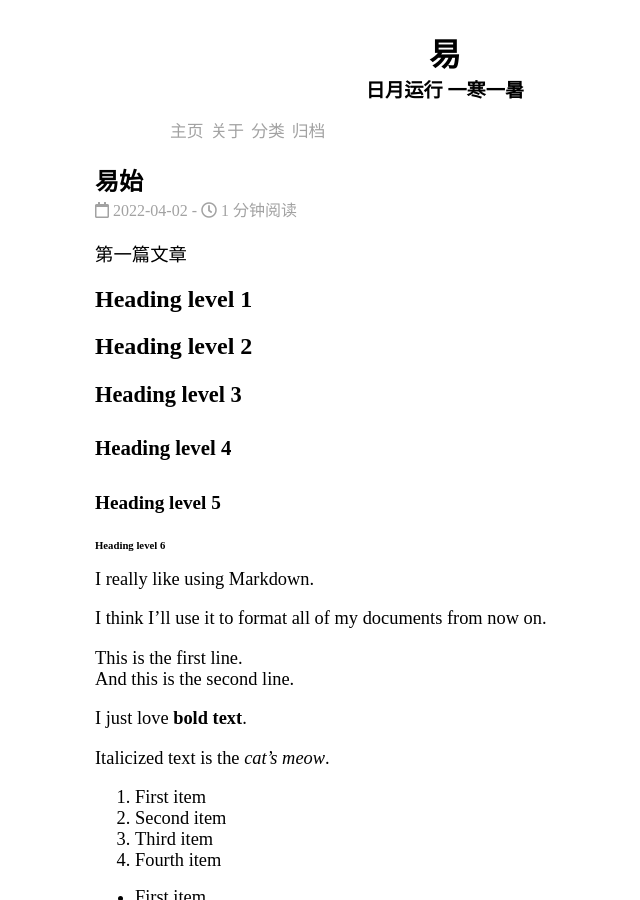
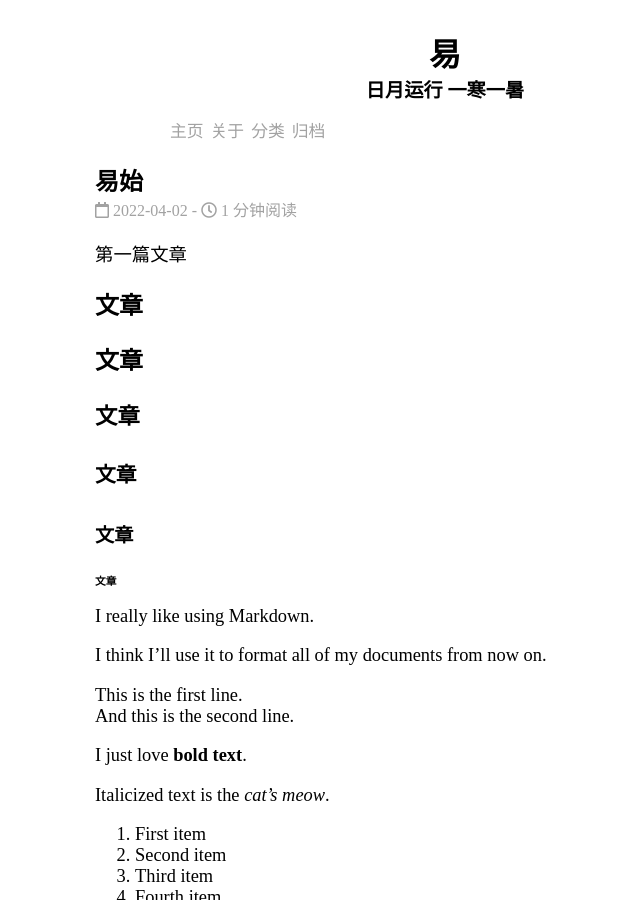
Before and after one commit to iching10/e11520.github.io, a Jekyll site: the page built from _posts/2022-04-02-00001.md, in a window 1280 px wide and 900 px high. Shown: the whole window, without its empty margins (195-835 px from the left). Built offline with Jekyll 4.4.1, drawn with Linux system fonts in a browser that asks for light colours; nearby versions of some CDN libraries.

Commit message:
Saved 2022-04-02-00001.md with Dillinger.io

```diff
--- a/_posts/2022-04-02-00001.md
+++ b/_posts/2022-04-02-00001.md
@@ -8,12 +8,12 @@ description: "易始"
 
 第一篇文章
 
-# Heading level 1
-## Heading level 2
-### Heading level 3
-#### Heading level 4
-##### Heading level 5
-###### Heading level 6
+# 文章
+## 文章
+### 文章
+#### 文章
+##### 文章
+###### 文章
 
 I really like using Markdown.
 
```
